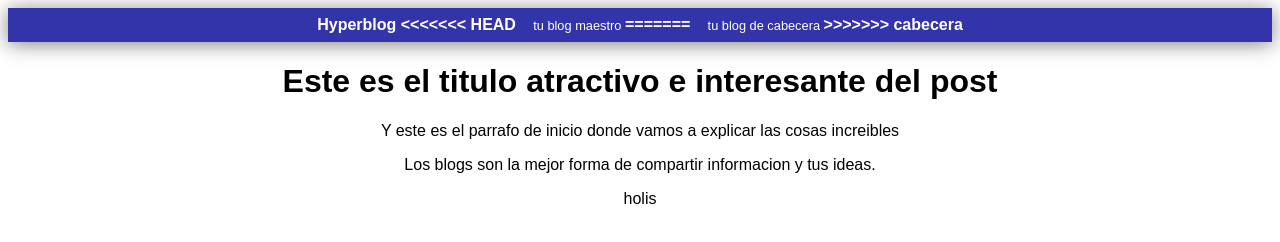
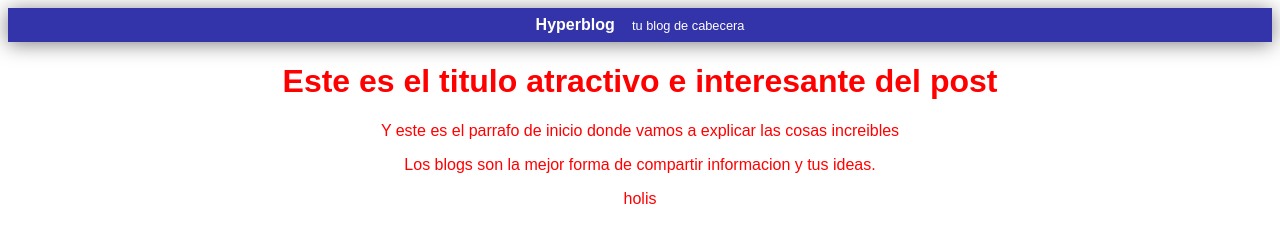
Before and after one commit to fernandoSoteloRomero/hyperblog, a plain HTML site: page index.html in a window 1280 px wide. Drawn offline with Linux system fonts and the light colour scheme.

Commit message:
commit Solucione el conflicto de las ramas al fucionar 2

```diff
--- a/css/styles.css
+++ b/css/styles.css
@@ -1,11 +1,7 @@
 body {
   text-align: center;
   font-family: Arial, Helvetica, sans-serif;
-<<<<<<< HEAD
-  color: blue;
-=======
   color: red;
->>>>>>> cabecera
 }
 
 #container {
--- a/index.html
+++ b/index.html
@@ -10,11 +10,7 @@
     <div class="container">
       <div id="cabecera">
         Hyperblog
-<<<<<<< HEAD
-        <span id="tagline"> tu blog maestro </span>
-=======
         <span id="tagline"> tu blog de cabecera </span>
->>>>>>> cabecera
       </div>
       <div class="post">
         <h1>Este es el titulo atractivo e interesante del post</h1>
```
